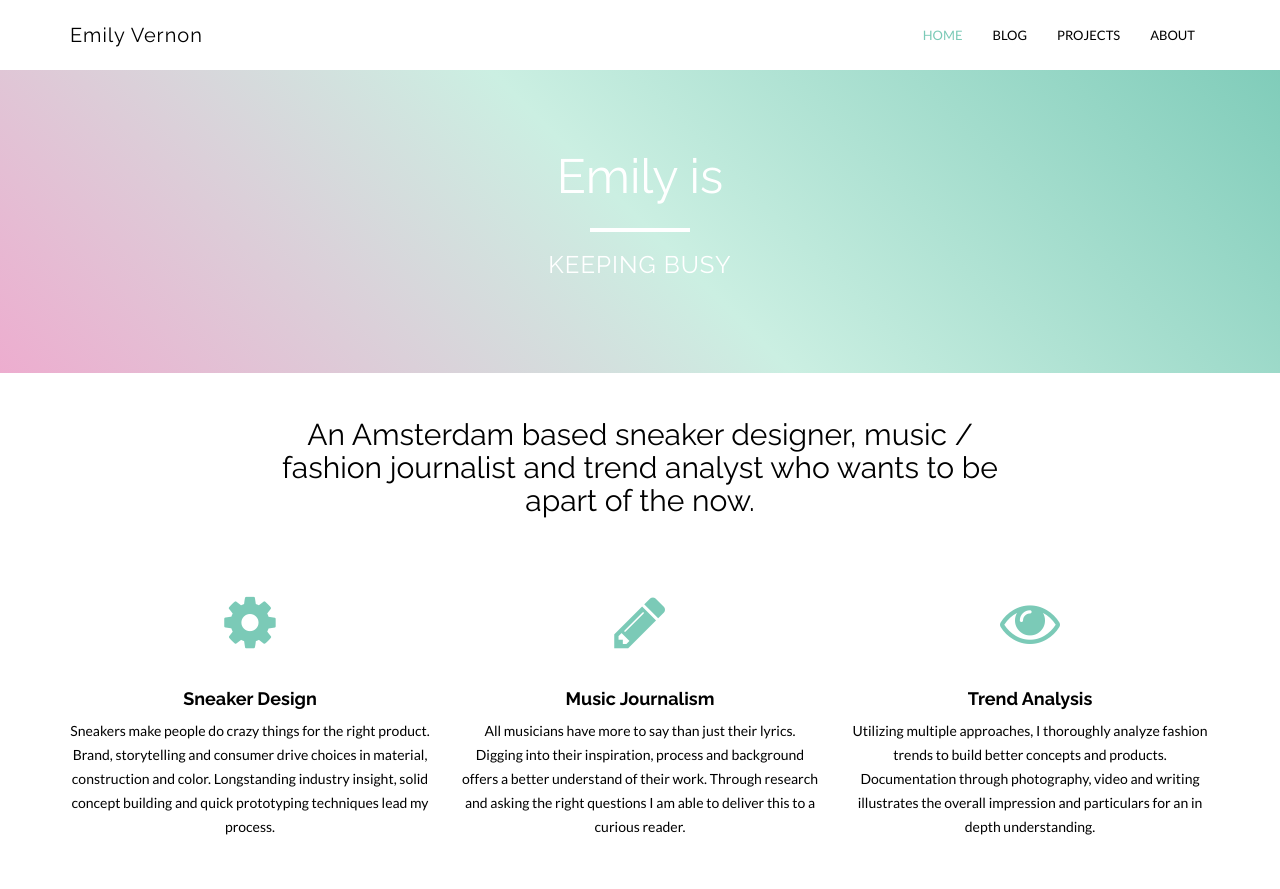
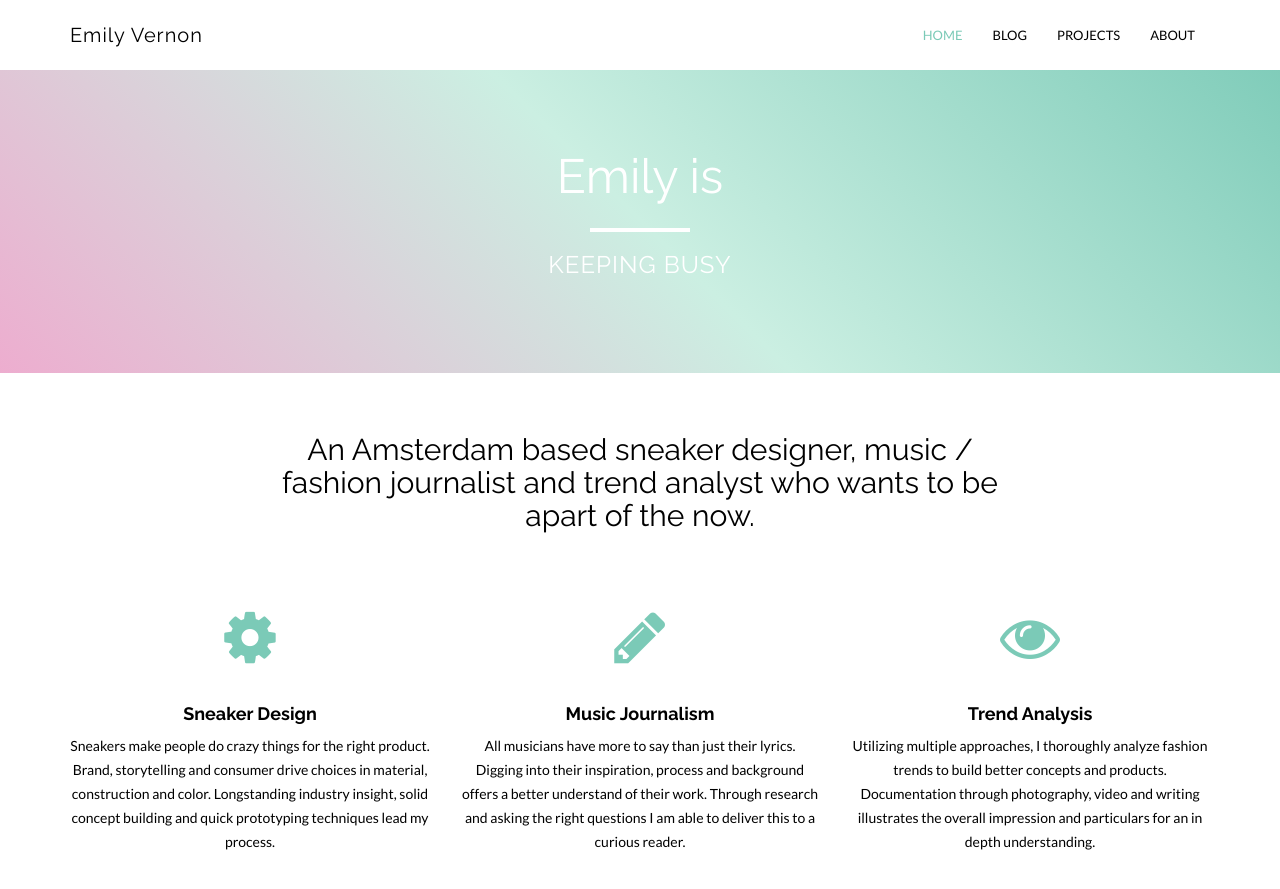
Before and after one commit to emilygv/emilyvernon.com, a Jekyll site: the page built from index.html, in a window 1280 px wide and 900 px high. Shown: the top 889 px of the window. Built offline with Jekyll 4.4.1, drawn with Linux system fonts in a browser that asks for light colours; nearby versions of some CDN libraries.

Commit message:
Update index.html

```diff
--- a/index.html
+++ b/index.html
@@ -6,7 +6,7 @@
 <div class="container">
         <div class="row centered">
         <div class="col-md-8 col-md-offset-2">
-        <p class="text-center" style="padding-top: 15px;"><h2>An Amsterdam based sneaker designer, music / fashion journalist and trend analyst who wants to be apart of the now.</h2></p>
+        <p class="text-center" style="padding-top: 30px;"><h2>An Amsterdam based sneaker designer, music / fashion journalist and trend analyst who wants to be apart of the now.</h2></p>
         </div>
         </div>
 </div>
```
